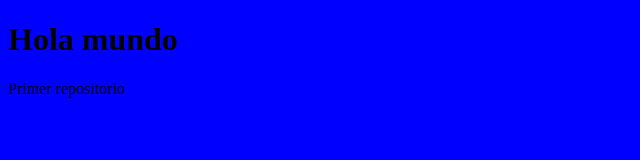
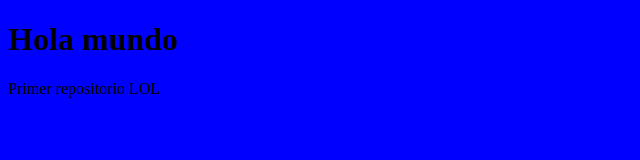
Before and after one commit to shadowsouls444/Pagina, a plain HTML site: page index.html in a window 1280 px wide. Shown: the full height of the page, 0-640 px from the left. Drawn offline with Linux system fonts and the light colour scheme.

Commit message:
Tercera version creada

```diff
--- a/index.html
+++ b/index.html
@@ -8,6 +8,6 @@
 </head>
 <body>
     <h1>Hola mundo</h1>
-    <p>Primer repositorio</p>
+    <p>Primer repositorio LOL</p>
 </body>
 </html>
```
